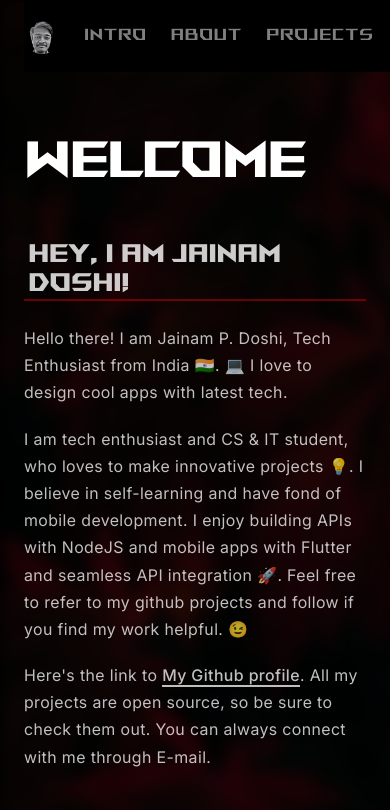
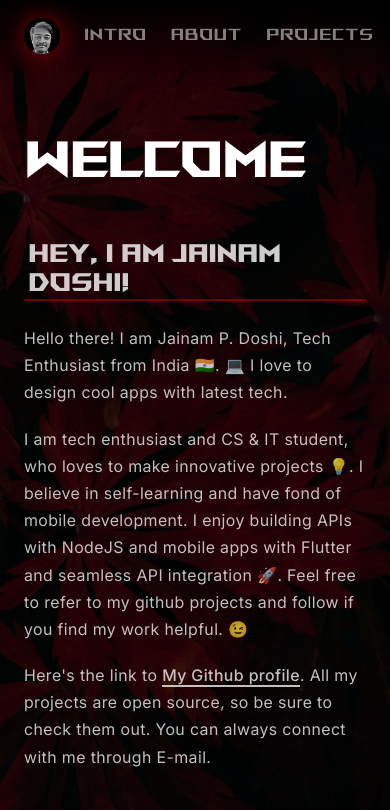
Before and after one commit to jpdoshi/my-portfolio, a React (Vite) app: page / in a window 390 px wide. Shown: the top 810 px of the page. Built offline with nearby package versions, Linux system fonts and the light colour scheme.

Commit message:
minor changes in navbar and background

```diff
--- a/src/App.jsx
+++ b/src/App.jsx
@@ -18,7 +18,7 @@ const App = () => {
 
     for (let current = 0; current < sections.length; current++) {
       const sectionHeight = sections[current].offsetHeight;
-      const sectionTop = sections[current].offsetTop - 50;
+      const sectionTop = sections[current].offsetTop - 64;
 
       if (scrollY > sectionTop &&
         scrollY <= sectionTop + sectionHeight) {
@@ -46,7 +46,14 @@ const App = () => {
         </div>
         <img src='/assets/scroll.gif' className='scroll-img' alt='scroll down' />
       </div>
-      <img src='/assets/background.jpg' className='bg-img' />
+      <div style={{
+        zIndex: '-1000',
+        backgroundColor: 'rgba(0, 0, 0, 0.65)',
+        height: '100vh',
+        width: '100vw',
+        position: 'fixed',
+        top: '0', left: '0'
+      }}></div>
     </>
   )
 }
--- a/src/index.css
+++ b/src/index.css
@@ -17,13 +17,18 @@
 
 body {
   font-family: 'LyonsType';
-  background-color: black;
+  /* background-color: black; */
   color: white;
   text-transform: uppercase;
   font-weight: 600;
   letter-spacing: 0.4px;
   -ms-overflow-style: none;
   overflow-x: hidden;
+
+  background-image: url('/assets/background.jpg');
+  background-position: center;
+  background-attachment: fixed;
+  background-size: cover;
 }
 
 *::selection {
@@ -189,17 +194,6 @@ section {
   transition: 0.5s all;
 }
 
-.bg-img {
-  height: 100vh;
-  min-width: 100vw;
-  z-index: -100;
-  position: fixed;
-  top: 0;
-  opacity: 0.35;
-  filter: blur(8px);
-  overflow: hidden;
-}
-
 @media (max-width: 1200px) {
   .container {
     display: block;
@@ -212,13 +206,17 @@ section {
 
   nav {
     height: 72px;
+    line-height: 72px;
+    padding-left: 1.5rem;
     position: fixed;
     display: flex;
-    background-color: black;
+    background: linear-gradient(black, transparent);
+    backdrop-filter: blur(8px);
     justify-content: center;
     align-items: center;
     overflow-x: auto;
     z-index: 1000;
+    transform: translateX(-1.5rem);
   }
 
   nav .spacer {
@@ -229,14 +227,13 @@ section {
     height: 36px;
     width: 36px;
     padding: 0;
-    box-shadow: none;
+    box-shadow: 0 0 24px rgba(255, 0, 0, 0.5);
   }
 
   nav ul {
     white-space: nowrap;
     overflow-x: auto;
     margin-left: 1rem;
-    padding-right: 2.5rem;
   }
 
   nav ul li {
```
